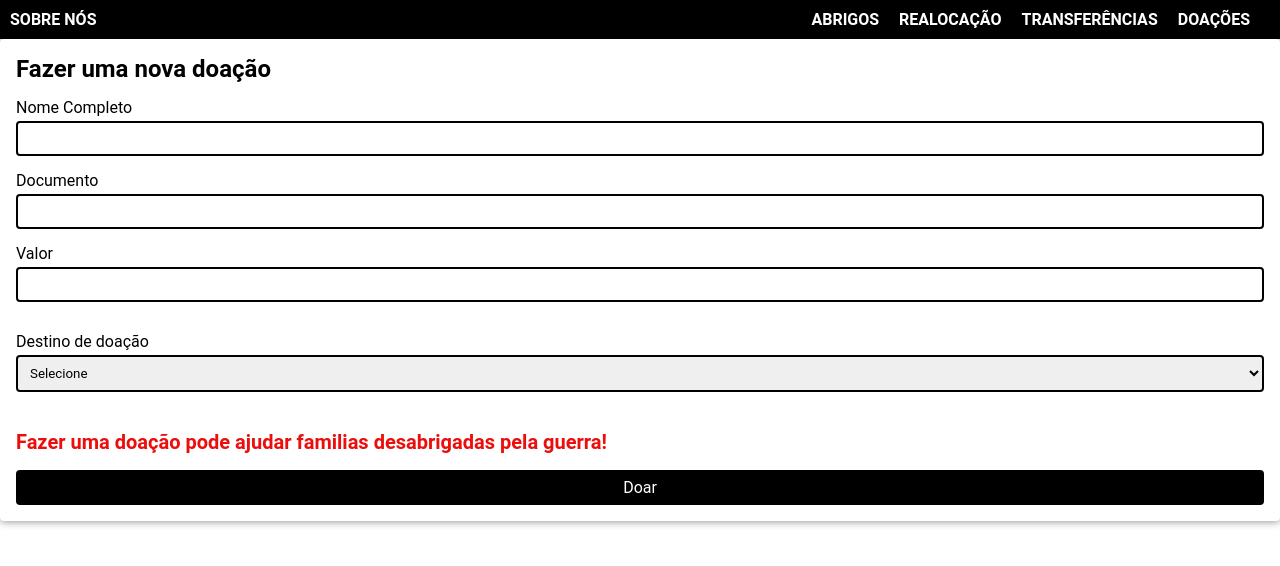
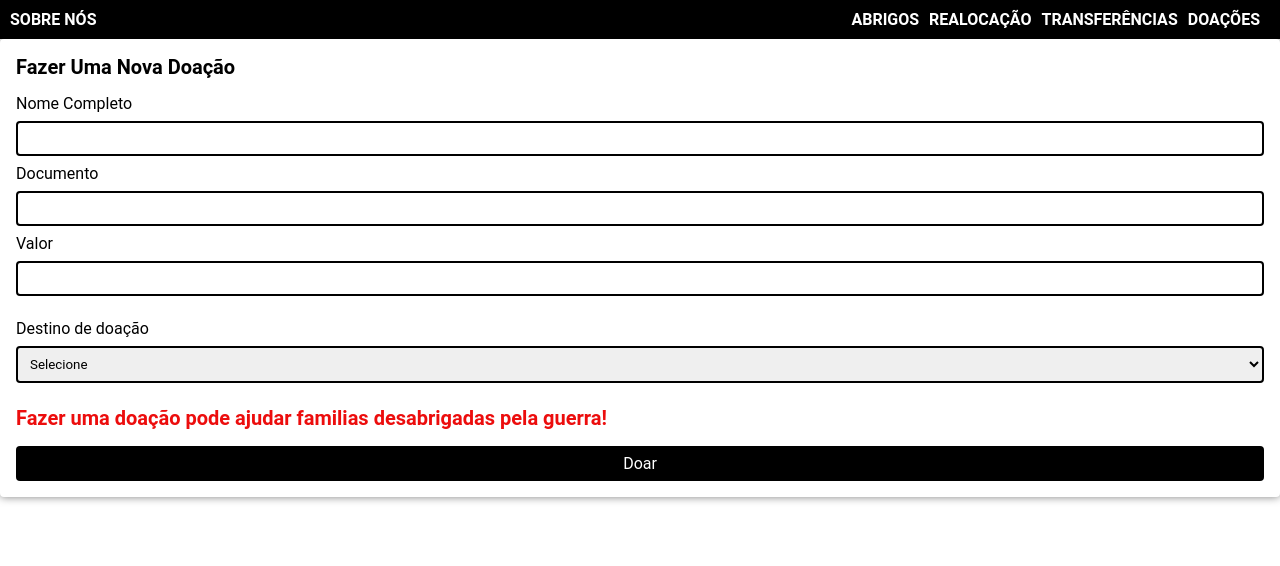
Before and after one commit to Felipe-16/AlocacaoRefugiados, a React (Create React App) app in the folder my-app/: page /transferencia in a window 1280 px wide. Shown: the top 566 px of the page. Built offline with nearby package versions, Linux system fonts and the light colour scheme.

Commit message:
Styled-components+componetizando

```diff
--- a/my-app/src/components/cabecalho/Cabecalho.jsx
+++ b/my-app/src/components/cabecalho/Cabecalho.jsx
@@ -1,22 +1,44 @@
 import React from 'react'
 import { Link } from 'react-router-dom'
-import './cabecalho.css'
+import styled from 'styled-components'
+
+
 
 const Cabecalho = () => {
     return (
-        <header>
-            <a><Link to='/'>Sobre nós</Link></a>
+        <Header>
+            <Opcoes><Link to='/'>Sobre nós</Link></Opcoes>
             <div>
-                <a><Link to ='/abrigo'>Abrigos</Link></a>
-                <a><Link to ='/realocacao'>Realocação</Link></a>
-                <a><Link to = '/transferencia'>Transferências</Link></a>
-                <a><Link to = '/extrato'>Doações</Link></a>
+                <Opcoes><Link to ='/abrigo'>Abrigos</Link></Opcoes>
+                <Opcoes><Link to ='/realocacao'>Realocação</Link></Opcoes>
+                <Opcoes><Link to = '/transferencia'>Transferências</Link></Opcoes>
+                <Opcoes><Link to = '/extrato'>Doações</Link></Opcoes>
             </div>
 
-        </header>
+        </Header>
 
     )
 }
 
 
 export default Cabecalho
+
+
+const Header = styled.header`
+    padding: 10px;
+    color: white;
+    display: flex;
+    justify-content: space-between;
+    background-color: var(--primary);
+    text-align: center;
+    margin-top: 0px;
+`
+const Opcoes = styled.a`
+    a {
+        color: White;
+        font-weight: bold;
+        text-decoration: none;
+        text-transform: uppercase;
+        padding-right: 10px;
+    }
+`
--- /dev/null
+++ b/my-app/src/pages/Abrigo/Components/ContainerAbrigo.js
@@ -0,0 +1,65 @@
+import styled from 'styled-components'
+
+
+function ContainerAbrigo() {
+
+    return (
+        <CaixaLi>
+            <Titulo>Abrigo 1</Titulo>
+            <Media/>
+            <CaixaTexto>
+                <DescricaoAbrigo>Abrigo 1 fica localizado na provincia de São Paulo.</DescricaoAbrigo>
+                <DescricaoAbrigo>Já foram realocadas 10 pessoas nesse abrigo.</DescricaoAbrigo>
+                <DescricaoAbrigo>Total de doações feitas para esse abrigo: R$1500.</DescricaoAbrigo>
+
+
+                <DoacaoLInk href='/Transferencia'>Para realizar uma doação</DoacaoLInk>
+            </CaixaTexto>
+
+        </CaixaLi>
+    )
+}
+
+export default ContainerAbrigo;
+
+const CaixaLi = styled.li`
+    display: inline-block;
+    list-style: none;
+    width: 30%;
+    vertical-align: top;
+    margin: 1.5% 1.5%;
+    box-sizing:border-box ;
+    /* border: 1.5px solid #000000; */
+    box-shadow: 0px 2px 23px #26395338;
+    border-radius: 5px;
+`
+
+const Titulo = styled.h2`
+    vertical-align: middle;
+    padding: 10px;
+    font-weight: lighter;
+`
+
+const Media = styled.div`
+    background: url("https://www.educolorir.com/foto-campo-de-refugiados-paquist-o-dl28908.jpg")center/cover;
+    height: 120px;
+    width: auto;
+`
+
+const DoacaoLInk = styled.a`
+    font-size: 16px;
+    font-weight: bold;
+    margin: 15px 0 0px 0;
+    color: red;
+    text-decoration:  red;
+    text-decoration: underline red;
+`
+
+const CaixaTexto = styled.div`
+    padding: 10px;
+`
+const DescricaoAbrigo = styled.p`
+    font-size: var(--descricao);
+    color: var(--primary);
+    margin-bottom: 10px;
+`
--- a/my-app/src/pages/Extrato/Extrato.jsx
+++ b/my-app/src/pages/Extrato/Extrato.jsx
@@ -1,27 +1,26 @@
 import React, { Component } from "react";
-import "./extrato.css";
-import { ReactDOM } from "react";
+import styled from 'styled-components'
 
 class Extrato extends Component {
     render() {
         return (
-            <section className="container">
-                <h2 className="titulo">Doações</h2>
-                <table className="tabela">
-                    <thead className="tabela__cabecalho">
-                        <th className="tabela__cabecalho__conteudo">Abrigo</th>
-                        <th className="tabela__cabecalho__conteudo">Valor</th>
-                    </thead>
+            <Container>
+                <Titulo className="titulo">Doações</Titulo>
+                <Tabela className="tabela">
+                    <TabelaCabecalho className="tabela__cabecalho">
+                        <ConteudoCabecalho className="tabela__cabecalho__conteudo">Abrigo</ConteudoCabecalho>
+                        <ConteudoCabecalho className="tabela__cabecalho__conteudo">Valor</ConteudoCabecalho>
+                    </TabelaCabecalho>
                     <tbody>
-                        <tr className="tabela__linha">
-                            <td className="tabela__conteudo">
+                        <Campos>
+                            <ConteudoCampo className="tabela__conteudo">
                                 Abrigo 1
-                            </td>
-                            <td className="tabela__conteudo" >500,00</td>
-                        </tr>
+                            </ConteudoCampo>
+                            <ConteudoCampo className="tabela__conteudo" >500,00</ConteudoCampo>
+                        </Campos>
                     </tbody>
-                </table>
-            </section >
+                </Tabela>
+            </Container >
 
 
         )
@@ -30,3 +29,39 @@ class Extrato extends Component {
 }
 
 export default Extrato;
+
+
+const Container = styled.section`
+    max-width: 600px;
+    padding: 30px;
+    margin: 0 auto;
+    text-align: center;
+`
+
+const Titulo = styled.h2`
+    font-size: var(--subtitulo);
+    font-weight: bolder;
+    margin-bottom: 16px;
+`
+
+const Tabela = styled.table`
+    margin: 0 auto;
+    background-color: white;
+    box-shadow: var(--box-shadow) rgba(0, 0, 0, 0.5);
+`
+
+const TabelaCabecalho = styled.thead`
+    color: var(--primary);
+`
+const ConteudoCabecalho = styled.th`
+    font-size: var(--texto);
+    text-decoration: underline;
+`
+
+const Campos = styled.tr`
+    margin-bottom: 10px;
+    border-radius: var(--border);
+`
+const ConteudoCampo = styled.td`
+    padding: 10px;
+`
--- a/my-app/src/pages/Realocacao/Realocacao.jsx
+++ b/my-app/src/pages/Realocacao/Realocacao.jsx
@@ -1,36 +1,36 @@
 import React, { Component } from "react";
-import "./realocacao.css";
+import styled from 'styled-components'
 
 class Realocacao extends Component {
     render() {
         return (
-            <form className="formulario" >
-                <h2 className="formulario__titulo">Adicionar um Refugiado</h2>
+            <Formulario>
+                <Titulo>Adicionar um Refugiado</Titulo>
 
-                <div className="form-field">
-                    <label className="form-field__label" for="nome">Nome Completo</label>
-                    <input className="form-field__input" id="nome" type="text" name="nome" required />
-                    <label className="form-field__label" for="documento">Documento</label>
-                    <input className="form-field__input" id="documento" type="text" name="documento" required />
-                </div>
+                <Campo>
+                    <Etiqueta for="nome">Nome Completo</Etiqueta>
+                    <Input id="nome" type="text" name="nome" required />
+                    <Etiqueta for="documento">Documento</Etiqueta>
+                    <Input id="documento" type="text" name="documento" required />
+                </Campo>
 
-                <div className="form-field" >
-                    <legend>Destino de Alocação</legend>
-                    <select required id="opcao_abrigo" type="string" name="opcao" >
-                        <option selected disabled value="">Selecione</option>
-                        <option className="input-option" >Abrigo 1</option>
-                        <option className="input-option" >Abrigo 2</option>
-                        <option className="input-option" >Abrigo 3</option>
-                    </select>
-                </div>
+                <Campo>
+                    <Legend>Destino de Alocação</Legend>
+                    <Seletor required id="opcao_abrigo" type="string" name="opcao" >
+                        <Opcoes selected disabled value="">Selecione</Opcoes>
+                        <Opcoes>Abrigo 1</Opcoes>
+                        <Opcoes>Abrigo 2</Opcoes>
+                        <Opcoes>Abrigo 3</Opcoes>
+                    </Seletor>
+                </Campo>
 
-                <div className="botao-wrapper">
-                    <button className="botao" type="submit">
+                <BotaoWrapper>
+                    <Botao type="submit">
                         Admitir
-                    </button>
-                </div>
+                    </Botao>
+                </BotaoWrapper>
 
-            </form>
+            </Formulario>
 
 
         )
@@ -39,3 +39,80 @@ class Realocacao extends Component {
 }
 
 export default Realocacao;
+
+
+const Formulario = styled.form`
+    background-color: white;
+    padding: 16px;
+    border-radius: var(--border);
+    box-shadow: var(--box-shadow) rgba(0, 0, 0, 0.5);
+`
+
+const Titulo = styled.h2`
+    text-transform: capitalize;
+    color: var(--primary);
+    font-size: var(--subtitulo);
+`
+
+const Campo = styled.div`
+    width: 100%;
+    margin-top: 15px;
+    margin-bottom: 15px;
+    display: flex;
+    flex-direction: column;
+    color: var(--primary);
+`
+
+const Etiqueta = styled.label`
+    color: inherit;
+    margin-bottom: 8px;
+    font-size: var(--texto);
+`
+
+const Input = styled.input`
+    padding: 8px;
+    border-radius: var(--border);
+    color: inherit;
+    border: 2px solid;
+    outline: none;
+    Margin-bottom:8px;
+`
+
+const Legend = styled.legend`
+    color: inherit;
+    margin-bottom: 8px;
+    font-size: var(--texto);
+`
+
+const Seletor = styled.select`
+    padding: 8px;
+    border-radius: var(--border);
+    color: inherit;
+    border: 2px solid;
+    outline: none;
+`
+const Opcoes = styled.option`
+    background-color: var(--secondary);
+    font-size: var(--texto);
+`
+
+const BotaoWrapper = styled.div`
+    display: flex;
+`
+
+const Botao = styled.button`
+    background-color: var(--primary);
+    color: white;
+    display: block;
+    flex: 1;
+    border: none;
+    border-radius: var(--border);
+    font-size: 16px;
+    padding: 0.5em;
+    cursor: pointer;
+    transition: opacity 0.2s;
+
+    :hover {
+        opacity: 0.8;
+    }
+`
--- a/my-app/src/pages/Transferencias/Transferencias.jsx
+++ b/my-app/src/pages/Transferencias/Transferencias.jsx
@@ -1,45 +1,44 @@
 import React, { Component } from "react";
-import "./transf.css";
-import { ReactDOM } from "react";
+import styled from 'styled-components'
 
 class Transferencias extends Component {
     render() {
         return (
-            <form className="formulario" >
-                <h2 className="formulario__titulo">Fazer uma nova doação</h2>
+            <Formulario >
+                <Titulo >Fazer uma nova doação</Titulo>
 
-                <div className="form-field">
-                    <label className="form-field__label" for="nome">Nome Completo</label>
-                    <input className="form-field__input" id="nome" type="text" name="nome" required />
+                <Campo>
+                    <Etiqueta className="form-field__label" for="nome">Nome Completo</Etiqueta>
+                    <Input className="form-field__input" id="nome" type="text" name="nome" required />
 
-                    <label className="form-field__label" for="doc">Documento</label>
-                    <input className="form-field__input" id="doc" type="text" name="doc" required />
+                    <Etiqueta className="form-field__label" for="doc">Documento</Etiqueta>
+                    <Input className="form-field__input" id="doc" type="text" name="doc" required />
 
-                    <label className="form-field__label" for="valor">Valor</label>
-                    <input className="form-field__input" id="valor" type="number" name="valor" required />
+                    <Etiqueta className="form-field__label" for="valor">Valor</Etiqueta>
+                    <Input className="form-field__input" id="valor" type="number" name="valor" required />
+                </Campo>
+
+                <Campo>
+                    <Legend>Destino de doação</Legend>
+                    <Seletor required id="opcao_abrigo" type="string" name="opcao" >
+                        <Opcoes selected disabled value="">Selecione</Opcoes>
+                        <Opcoes>Abrigo 1</Opcoes>
+                        <Opcoes>Abrigo 2</Opcoes>
+                        <Opcoes>Abrigo 3</Opcoes>
+                    </Seletor>
+                </Campo>
+
+                <div>
+                    <Frase className="frase"><strong>Fazer uma doação pode ajudar familias desabrigadas pela guerra!</strong></Frase>
                 </div>
 
-                <div className="form-field" >
-                    <legend>Destino de doação</legend>
-                    <select required id="opcao_abrigo" type="string" name="opcao" >
-                        <option selected disabled value="">Selecione</option>
-                        <option className="input-option" >Abrigo 1</option>
-                        <option className="input-option" >Abrigo 2</option>
-                        <option className="input-option" >Abrigo 3</option>
-                    </select>
-                </div>
+                <BotaoWrapper>
+                    <Botao type="submit">
+                        Doar
+                    </Botao>
+                </BotaoWrapper>
 
-                <div>
-                    <p className="frase"><strong>Fazer uma doação pode ajudar familias desabrigadas pela guerra!</strong></p>
-                </div>
-
-                <div className="botao-wrapper">
-                    <button className="botao" type="submit">
-                        Doar
-                    </button>
-                </div>
-
-            </form>
+            </Formulario>
 
 
         )
@@ -48,3 +47,88 @@ class Transferencias extends Component {
 }
 
 export default Transferencias;
+
+
+const Formulario = styled.form`
+    background-color: white;
+    padding: 16px;
+    border-radius: var(--border);
+    box-shadow: var(--box-shadow) rgba(0, 0, 0, 0.5);
+`
+
+const Titulo = styled.h2`
+    text-transform: capitalize;
+    color: var(--primary);
+    font-size: var(--subtitulo);
+`
+
+const Campo = styled.div`
+    width: 100%;
+    margin-top: 15px;
+    margin-bottom: 15px;
+    display: flex;
+    flex-direction: column;
+    color: var(--primary);
+`
+
+const Etiqueta = styled.label`
+    color: inherit;
+    margin-bottom: 8px;
+    font-size: var(--texto);
+`
+
+const Input = styled.input`
+    padding: 8px;
+    border-radius: var(--border);
+    color: inherit;
+    border: 2px solid;
+    outline: none;
+    Margin-bottom:8px;
+`
+
+const Legend = styled.legend`
+    color: inherit;
+    margin-bottom: 8px;
+    font-size: var(--texto);
+`
+
+const Seletor = styled.select`
+    padding: 8px;
+    border-radius: var(--border);
+    color: inherit;
+    border: 2px solid;
+    outline: none;
+`
+
+const Opcoes = styled.option`
+    background-color: var(--secondary);
+    font-size: var(--texto);
+`
+
+const BotaoWrapper = styled.div`
+    display: flex;
+`
+
+const Botao = styled.button`
+    background-color: var(--primary);
+    color: white;
+    display: block;
+    flex: 1;
+    border: none;
+    border-radius: var(--border);
+    font-size: 16px;
+    padding: 0.5em;
+    cursor: pointer;
+    transition: opacity 0.2s;
+
+    :hover {
+        opacity: 0.8;
+    }
+`
+
+const Frase = styled.p`
+    padding-top: 8px;
+    padding-bottom: 16px;
+    font-size: var(--subtitulo);
+    color: rgb(236, 13, 13);
+`
```
Also changed, not shown: my-app/src/pages/Pagina404/Pagina404.jsx (+44 -9 lines).
